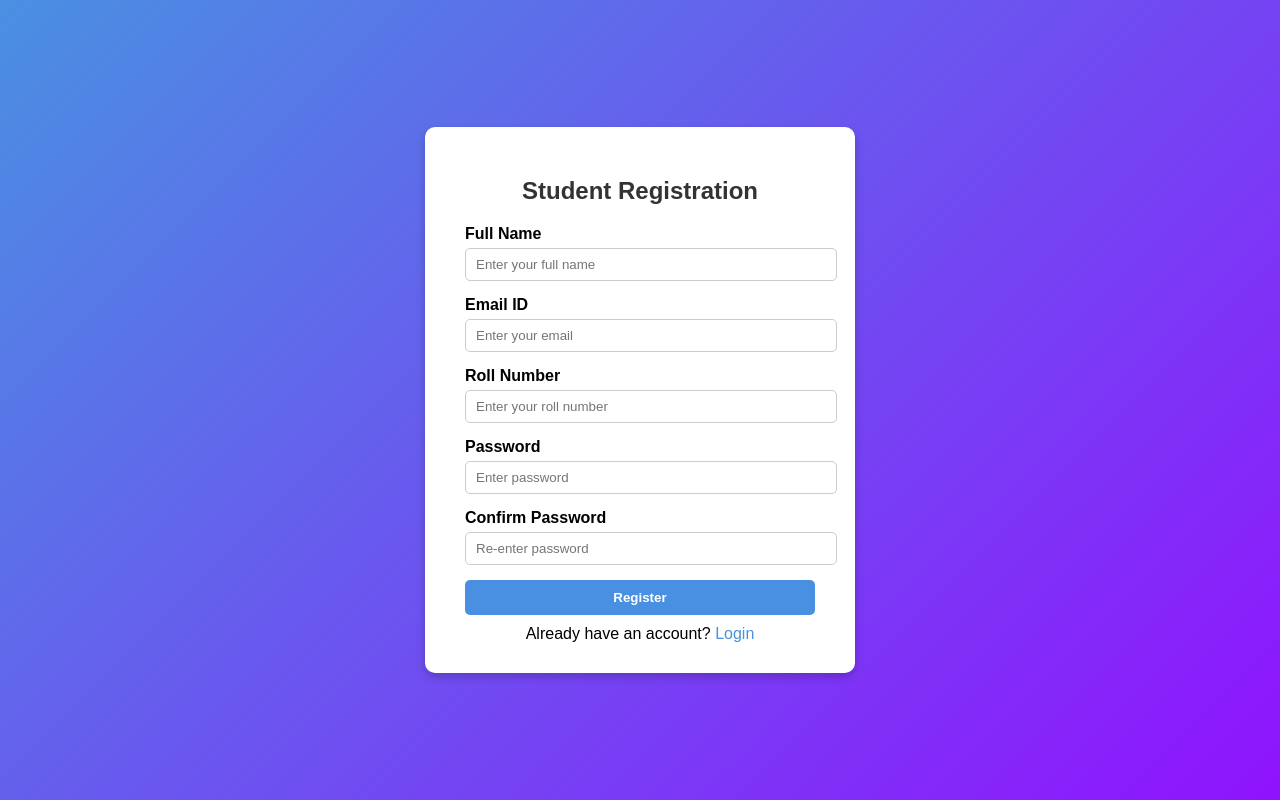
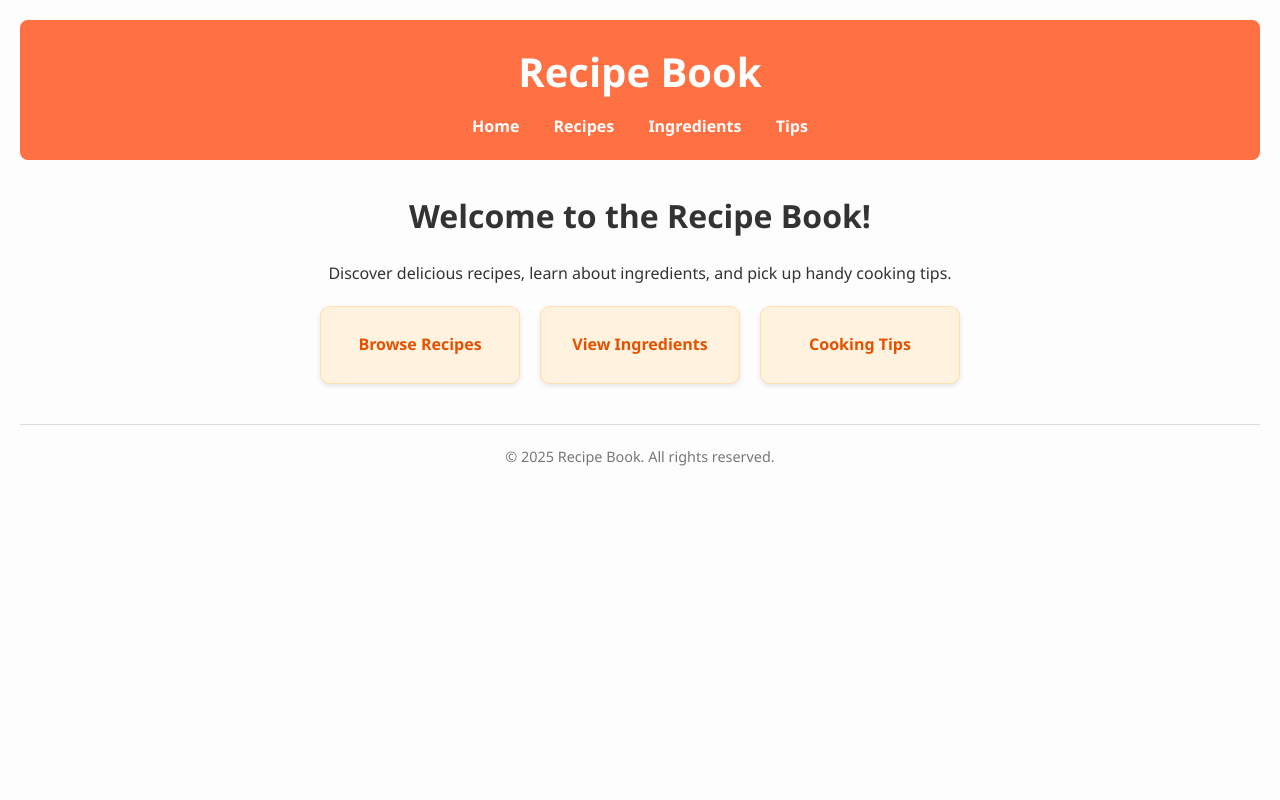
Before and after one commit to vaishnavi123-cOde/devops-lab-team-10, a plain HTML site: page public/index.html in a window 1280 px wide. Drawn offline with Linux system fonts and the light colour scheme.

Commit message:
Update index.html

```diff
--- a/public/index.html
+++ b/public/index.html
@@ -1,117 +1,47 @@
-
 <!DOCTYPE html>
 <html lang="en">
 <head>
-  <meta charset="UTF-8" />
-  <meta name="viewport" content="width=device-width, initial-scale=1.0" />
-  <title>Student Portal - Registration</title>
-
+  <meta charset="UTF-8">
+  <meta name="viewport" content="width=device-width, initial-scale=1.0">
+  <title>Recipe Book - Home</title>
   <style>
-    /* Page background and layout */
-    body {
-      font-family: Arial, sans-serif;
-      background: linear-gradient(135deg, #4a90e2, #9013fe);
-      height: 100vh;
-      margin: 0;
-      display: flex;
-      align-items: center;
-      justify-content: center;
-    }
-
-    /* Registration box */
-    .register-container {
-      background-color: #fff;
-      padding: 30px 40px;
-      border-radius: 10px;
-      box-shadow: 0 4px 10px rgba(0, 0, 0, 0.2);
-      width: 350px;
-    }
-
-    .register-container h2 {
-      text-align: center;
-      color: #333;
-      margin-bottom: 20px;
-    }
-
-    /* Form fields */
-    label {
-      font-weight: bold;
-      display: block;
-      margin-bottom: 5px;
-    }
-
-    input {
-      width: 100%;
-      padding: 8px 10px;
-      margin-bottom: 15px;
-      border: 1px solid #ccc;
-      border-radius: 5px;
-      outline: none;
-      transition: 0.2s;
-    }
-
-    input:focus {
-      border-color: #4a90e2;
-    }
-
-    /* Register button */
-    button {
-      width: 100%;
-      padding: 10px;
-      background-color: #4a90e2;
-      border: none;
-      color: #fff;
-      font-weight: bold;
-      border-radius: 5px;
-      cursor: pointer;
-      transition: background 0.3s;
-    }
-
-    button:hover {
-      background-color: #357ab8;
-    }
-
-    /* Footer link */
-    .login-link {
-      text-align: center;
-      margin-top: 10px;
-    }
-
-    .login-link a {
-      color: #4a90e2;
-      text-decoration: none;
-    }
-
-    .login-link a:hover {
-      text-decoration: underline;
-    }
+    * { margin:0; padding:0; box-sizing:border-box; }
+    body { font-family:'Segoe UI', Tahoma, Geneva, Verdana, sans-serif; background:#fdfdfd; color:#333; line-height:1.6; padding:20px;}
+    header { background:#ff7043; color:white; padding:20px; text-align:center; border-radius:8px; margin-bottom:30px;}
+    header h1 { font-size:2.5em; margin-bottom:10px; }
+    nav a { color:white; text-decoration:none; margin:0 15px; font-weight:bold; }
+    nav a:hover { text-decoration:underline; }
+    main { text-align:center; }
+    main h2 { font-size:2em; margin-bottom:20px; }
+    .home-cards { display:flex; flex-wrap:wrap; justify-content:center; gap:20px; margin-top:20px; }
+    .home-card { background:#fff3e0; border:1px solid #ffe0b2; border-radius:10px; padding:25px 20px; width:200px; font-weight:bold; color:#e65100; box-shadow:0 2px 5px rgba(0,0,0,0.1); text-decoration:none; transition:0.3s; }
+    .home-card:hover { transform:translateY(-5px); box-shadow:0 10px 20px rgba(0,0,0,0.15); }
+    footer { text-align:center; margin-top:40px; padding:20px; font-size:0.9em; color:#777; border-top:1px solid #ddd; }
   </style>
 </head>
 <body>
-  <div class="register-container">
-    <h2>Student Registration</h2>
-    <form action="#" method="post">
-      <label for="name">Full Name</label>
-      <input type="text" id="name" name="name" placeholder="Enter your full name" required>
+  <header>
+    <h1>Recipe Book</h1>
+    <nav>
+      <a href="index.html" class="active">Home</a>
+      <a href="recipes.html">Recipes</a>
+      <a href="ingredients.html">Ingredients</a>
+      <a href="tips.html">Tips</a>
+    </nav>
+  </header>
 
-      <label for="email">Email ID</label>
-      <input type="email" id="email" name="email" placeholder="Enter your email" required>
+  <main>
+    <h2>Welcome to the Recipe Book!</h2>
+    <p>Discover delicious recipes, learn about ingredients, and pick up handy cooking tips.</p>
+    <div class="home-cards">
+      <a href="recipes.html" class="home-card">Browse Recipes</a>
+      <a href="ingredients.html" class="home-card">View Ingredients</a>
+      <a href="tips.html" class="home-card">Cooking Tips</a>
+    </div>
+  </main>
 
-      <label for="rollno">Roll Number</label>
-      <input type="text" id="rollno" name="rollno" placeholder="Enter your roll number" required>
-
-      <label for="password">Password</label>
-      <input type="password" id="password" name="password" placeholder="Enter password" required>
-
-      <label for="confirm">Confirm Password</label>
-      <input type="password" id="confirm" name="confirm" placeholder="Re-enter password" required>
-
-      <button type="submit">Register</button>
-
-      <div class="login-link">
-        Already have an account? <a href="login.html">Login</a>
-      </div>
-    </form>
-  </div>
+  <footer>
+    &copy; 2025 Recipe Book. All rights reserved.
+  </footer>
 </body>
 </html>
```
